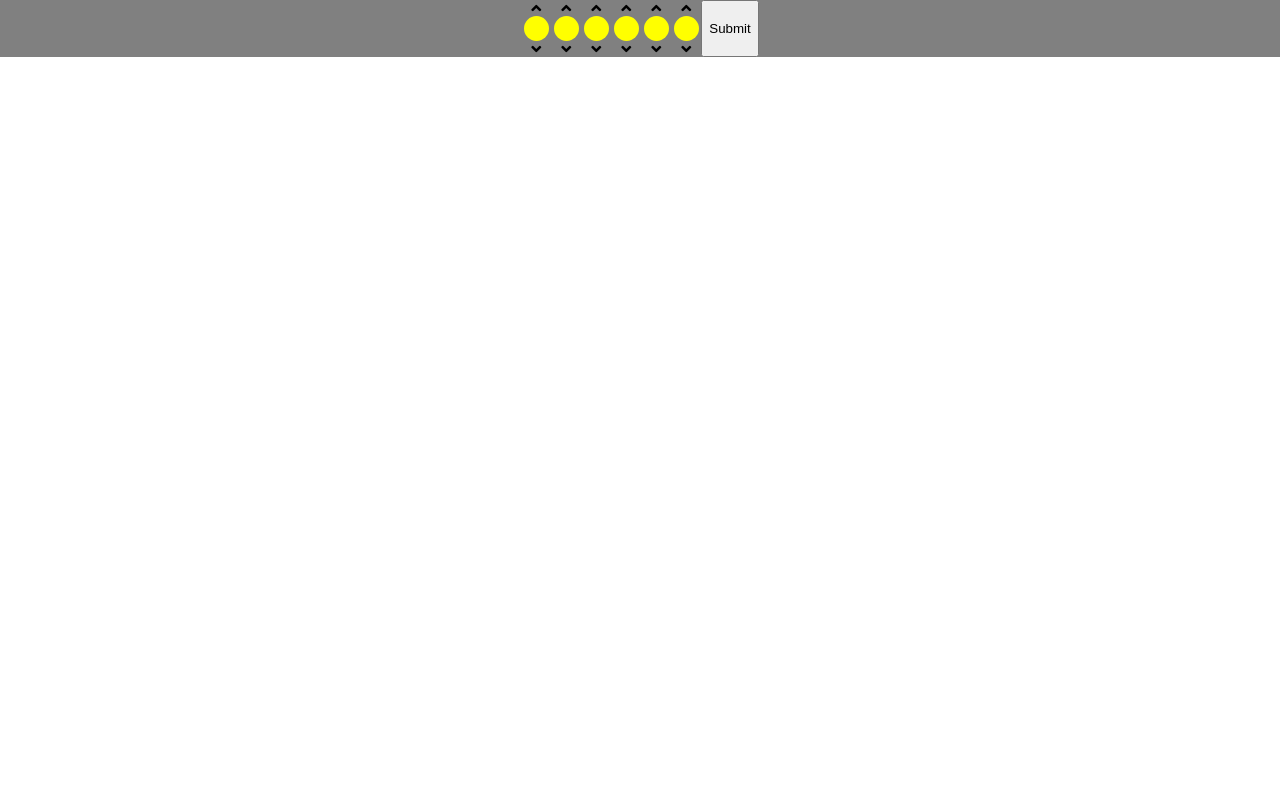
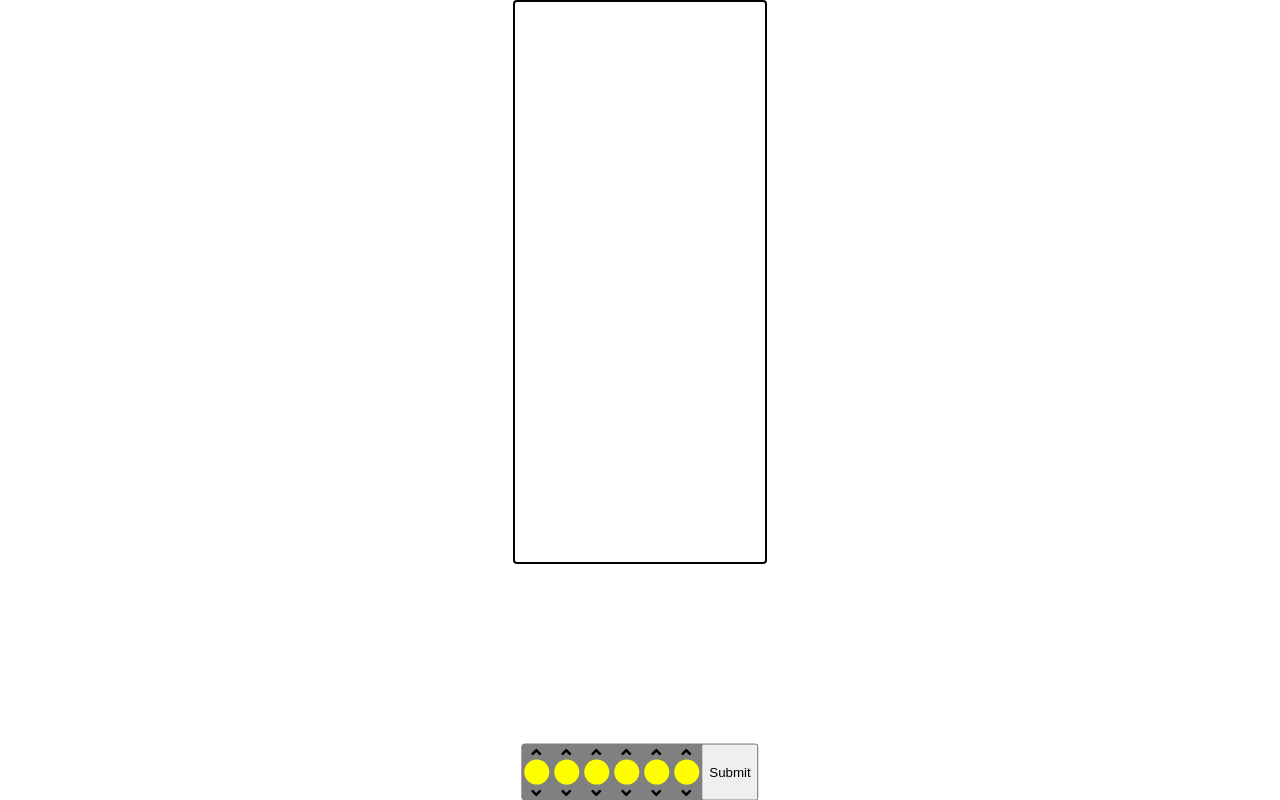
Before and after one commit to Elias2702/sake, a React app: page / in a window 1280 px wide. Built offline with nearby package versions, Linux system fonts and the light colour scheme.

Commit message:
affichage resultat

```diff
--- a/src/client/components/gameboard.js
+++ b/src/client/components/gameboard.js
@@ -1,5 +1,6 @@
 import * as React from "react";
 import ColorPicker from "./colorPicker";
+import PreviewsPlay from "./previewsPlay";
 
 export default class Gameboard extends React.Component {
     constructor(props) {
@@ -75,12 +76,17 @@ export default class Gameboard extends React.Component {
 
     resetColors() {
         this.setState({
-            colorIndex: [0, 0, 0, 0, 0, 0],
+            colorIndex: [0, 1, 2, 3, 4, 5],
         });
     }
 
     render() {
         return (
+            <>
+                <PreviewsPlay
+                    previewsPlay={this.state.previewsPlay}
+                    colorList={this.state.colorList}
+                />
                 <ColorPicker
                     colorIndex={this.state.colorIndex}
                     colorDown={this.colorDown}
@@ -89,6 +95,7 @@ export default class Gameboard extends React.Component {
                     availableColor={6}
                     submitColors={this.submitColors}
                 />
+            </>
         );
     }
 }
--- /dev/null
+++ b/src/client/components/playresult.js
@@ -0,0 +1,23 @@
+import * as React from "react";
+
+export default class Playresult extends React.Component {
+    constructor(props) {
+        super(props);
+    }
+
+    render() {
+        const answer = this.props.answer.map(color => {
+            return (
+                <div
+                    key={color.id}
+                    className="colorContainer"
+                    style={{
+                        backgroundColor: this.props.colorList[color],
+                    }}
+                />
+            );
+        });
+
+        return <div className="result">{answer}</div>;
+    }
+}
--- a/src/client/components/previewsPlay.js
+++ b/src/client/components/previewsPlay.js
@@ -1,4 +1,5 @@
 import * as React from "react";
+import Playresult from "./playresult";
 
 export default class ColorPicker extends React.Component {
     constructor(props) {
@@ -6,10 +7,17 @@ export default class ColorPicker extends React.Component {
     }
 
     render() {
-        return (
-            <div className="previewsPlayContainer">
-                <div id="previewsPlay" />
-            </div>
-        );
+        const result = this.props.previewsPlay.map(play => {
+            // eslint-disable-next-line react/jsx-key
+            return (
+                <Playresult
+                    key={play.id}
+                    answer={play}
+                    colorList={this.props.colorList}
+                />
+            );
+        });
+
+        return <div className="previewsPlayContainer">{result}</div>;
     }
 }
--- a/src/client/scss/app.scss
+++ b/src/client/scss/app.scss
@@ -2,6 +2,14 @@ body {
     margin: 0;
     padding: 0;
     background-color: rgba(255,255,255,0.3);
+    height: 100vh;
+}
+#app {
+    height: 100vh;
+}
+
+.container {
+    height: 100vh;
 }
 
 .colorContainer {
@@ -21,4 +29,22 @@ body {
     display: flex;
     justify-content: center;
     background-color: gray;
+    border-radius: 4px;
+    position: fixed;
+    bottom: 0;
+    left: 50%;
+    transform: translate(-50%, 1%);
 }
+.previewsPlayContainer {
+    margin : 0 auto;
+    border: black solid 2px;
+    border-radius: 4px;
+    width: 250px;
+    height: 70vh;
+}
+.result{
+    display: flex;
+    .colorContainer{
+        border: lightgray solid 1px;
+    }
+}
```
Lines whose indentation alone changed are shown as unchanged.
